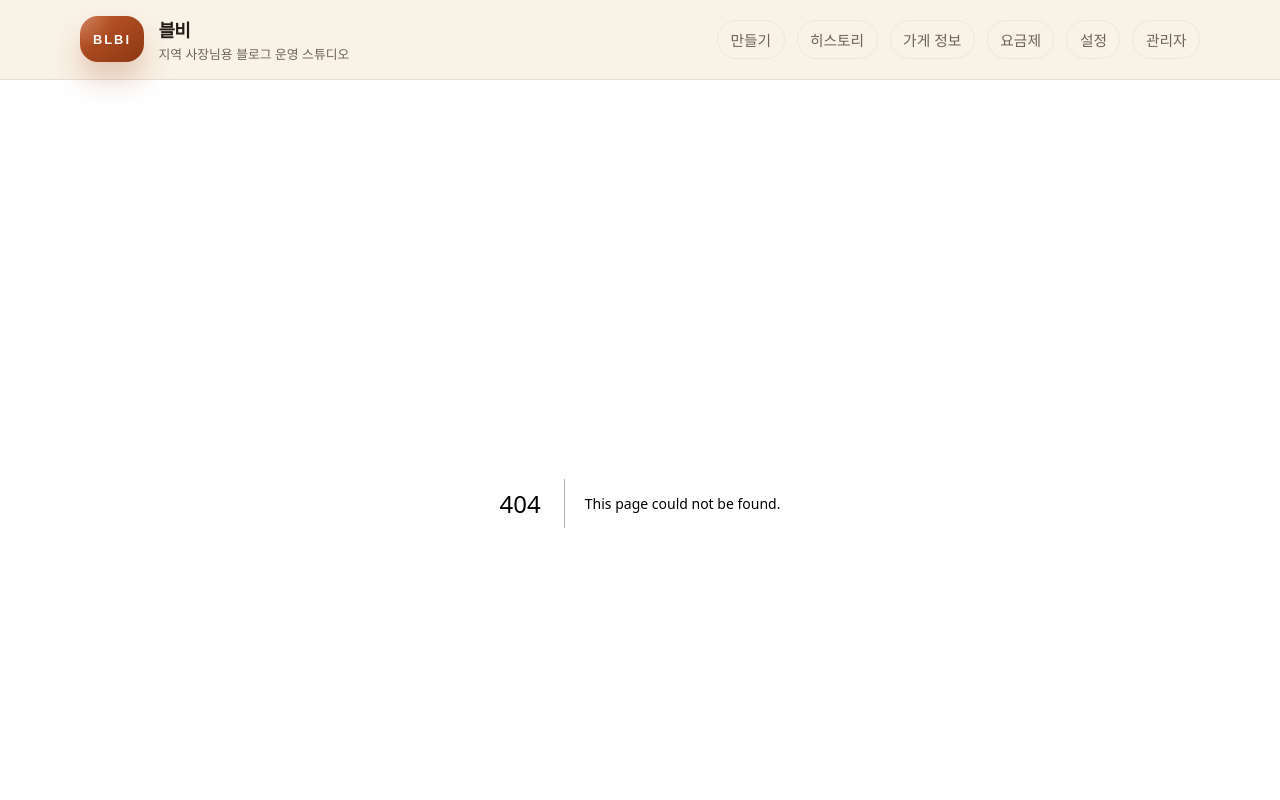
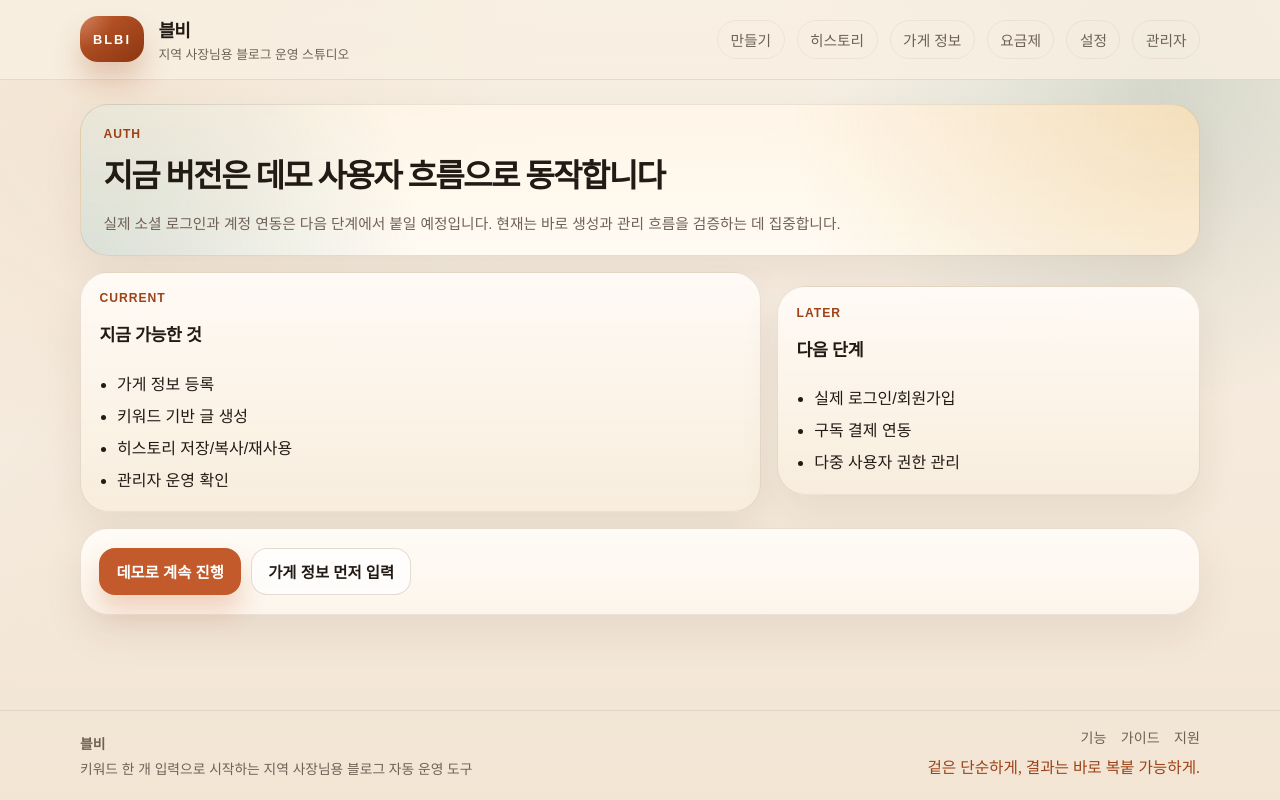
Before and after one commit to withark/BLBI, a Next.js app: page /auth in a window 1280 px wide. Before the commit this address had no page. Shown: the top 800 px of the page. Built offline with nearby package versions, Linux system fonts and the light colour scheme.

Commit message:
Fill route and history workflow gaps

```diff
--- a/app/api/posts/[id]/route.ts
+++ b/app/api/posts/[id]/route.ts
@@ -2,7 +2,7 @@ import { NextRequest, NextResponse } from "next/server";
 
 import { sanitizeExportText, toExportText } from "@/lib/domain/export";
 import { getUserIdFromRequest } from "@/lib/server-user";
-import { getUserPost, updatePost } from "@/lib/store/db";
+import { deletePost, getUserPost, updatePost } from "@/lib/store/db";
 
 export const dynamic = "force-dynamic";
 
@@ -68,3 +68,15 @@ export async function PATCH(request: NextRequest, context: Context): Promise<Nex
 
   return NextResponse.json({ post: updated });
 }
+
+export async function DELETE(request: NextRequest, context: Context): Promise<NextResponse> {
+  const userId = getUserIdFromRequest(request);
+  const { id } = await context.params;
+  const deleted = await deletePost(userId, id);
+
+  if (!deleted) {
+    return NextResponse.json({ error: "NOT_FOUND" }, { status: 404 });
+  }
+
+  return NextResponse.json({ ok: true });
+}
--- /dev/null
+++ b/app/auth/login/page.tsx
@@ -0,0 +1,5 @@
+import { redirect } from "next/navigation";
+
+export default function LoginPage(): never {
+  redirect("/auth");
+}
--- /dev/null
+++ b/app/auth/page.tsx
@@ -0,0 +1,51 @@
+import Link from "next/link";
+
+export default function AuthPage(): React.ReactNode {
+  return (
+    <div className="page-stack">
+      <section className="card hero-card accent-card">
+        <div className="section-stack">
+          <span className="eyebrow">Auth</span>
+          <h1 className="hero-title" style={{ fontSize: "2rem" }}>
+            지금 버전은 데모 사용자 흐름으로 동작합니다
+          </h1>
+          <p className="help">실제 소셜 로그인과 계정 연동은 다음 단계에서 붙일 예정입니다. 현재는 바로 생성과 관리 흐름을 검증하는 데 집중합니다.</p>
+        </div>
+      </section>
+
+      <section className="two-column">
+        <section className="card section-stack tone-surface">
+          <span className="eyebrow">Current</span>
+          <h2 className="section-title">지금 가능한 것</h2>
+          <ul className="list-clean">
+            <li>가게 정보 등록</li>
+            <li>키워드 기반 글 생성</li>
+            <li>히스토리 저장/복사/재사용</li>
+            <li>관리자 운영 확인</li>
+          </ul>
+        </section>
+
+        <section className="card section-stack tone-surface">
+          <span className="eyebrow">Later</span>
+          <h2 className="section-title">다음 단계</h2>
+          <ul className="list-clean">
+            <li>실제 로그인/회원가입</li>
+            <li>구독 결제 연동</li>
+            <li>다중 사용자 권한 관리</li>
+          </ul>
+        </section>
+      </section>
+
+      <section className="card section-stack">
+        <div className="inline-actions">
+          <Link className="btn btn-primary" href="/dashboard">
+            데모로 계속 진행
+          </Link>
+          <Link className="btn btn-secondary" href="/onboarding">
+            가게 정보 먼저 입력
+          </Link>
+        </div>
+      </section>
+    </div>
+  );
+}
--- /dev/null
+++ b/app/auth/register/page.tsx
@@ -0,0 +1,5 @@
+import { redirect } from "next/navigation";
+
+export default function RegisterPage(): never {
+  redirect("/auth");
+}
--- /dev/null
+++ b/app/generate/page.tsx
@@ -0,0 +1,5 @@
+import { redirect } from "next/navigation";
+
+export default function GeneratePage(): never {
+  redirect("/dashboard");
+}
--- a/lib/store/db.ts
+++ b/lib/store/db.ts
@@ -342,6 +342,20 @@ export async function updatePost(userId: string, postId: string, input: UpdatePo
   });
 }
 
+export async function deletePost(userId: string, postId: string): Promise<boolean> {
+  return mutateDb((db) => {
+    const index = db.posts.findIndex((entry) => entry.id === postId && entry.userId === userId);
+
+    if (index === -1) {
+      return false;
+    }
+
+    db.posts.splice(index, 1);
+    db.recommendations = db.recommendations.filter((entry) => !(entry.userId === userId && entry.sourcePostId === postId));
+    return true;
+  });
+}
+
 export async function saveRecommendations(
   userId: string,
   sourcePostId: string,
```
Also changed, not shown: app/history/page.tsx (+30 -0 lines), app/posts/[id]/page.tsx (added, +10 -0 lines), app/result/page.tsx (+37 -1 lines).
